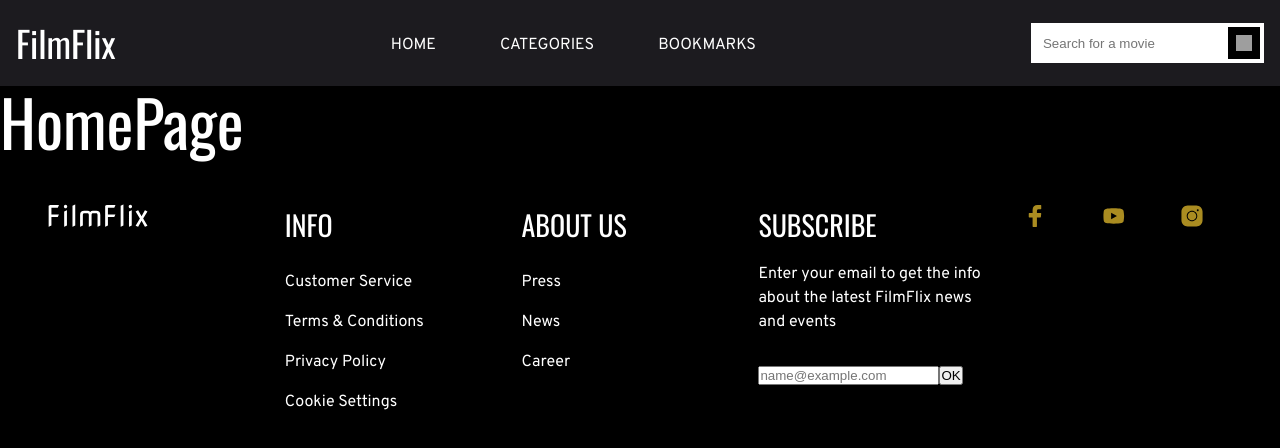
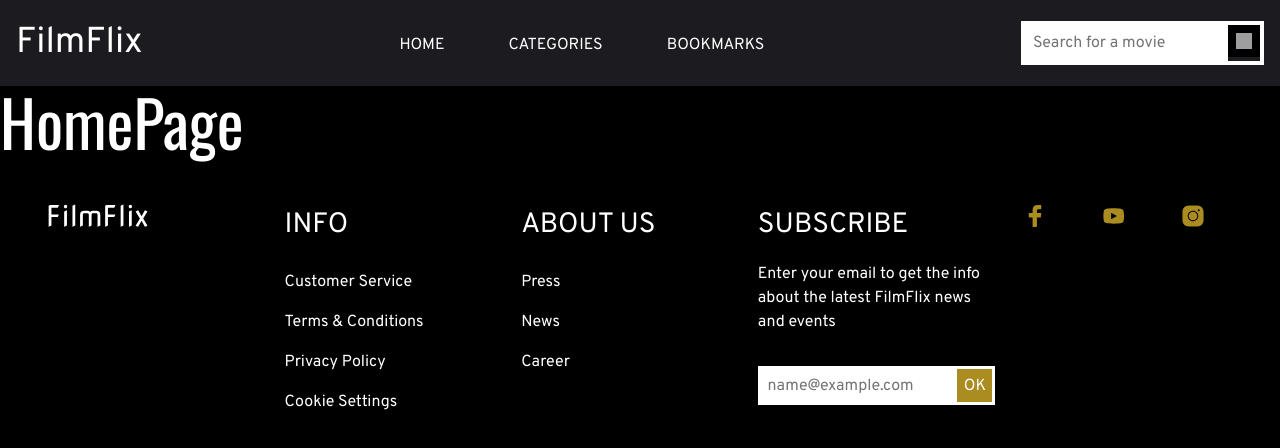
Before and after one commit to Filmflix-FED22G/filmflix, a React (Vite) app: page / in a window 1280 px wide. Shown: the top 448 px of the page. Built offline with nearby package versions, Linux system fonts and the light colour scheme; grey boxes are pictures that could not be loaded.

Commit message:
Css custom styling for h3, h4 and input fields

```diff
--- a/src/index.css
+++ b/src/index.css
@@ -71,10 +71,14 @@ h2 {
 
 h3 {
   font-size: var(--font-size-l);
+  font-family: 'Overpass', sans-serif;
+  font-weight: var(--font-weight-regular);
 }
 
 h4 {
   font-size: var(--font-size-m);
+  font-family: 'Overpass', sans-serif;
+  font-weight: var(--font-weight-regular);
 }
 
 h5 {
@@ -99,18 +103,27 @@ a {
 a:hover {
   text-decoration: underline;
 }
+input {
+  font-family: 'Overpass', sans-serif;
+  font-size: var(--font-size-s);
+  border:none;
+  color: var(--color-placeholder-text);
+  padding-left: 0.6rem;
 
-/* ----- Just added in case we need it ----- */
+}
 
-/* button {
+ button {
   border-radius: 0;
-  border: none;
-  padding: 0.8rem;
+  border: 0.2rem solid var(--color-light);
+  padding: 0.4rem;
   font-size: 1rem;
   cursor: pointer;
   transition: 0.25s;
+  background-color: var(--color-accent);
+  color: var(--color-light);
+  font-family: 'Overpass', sans-serif;
+  font-size: var(--font-size-s);
 }
 button:hover {
-  background-color: var(--color-light);
-  color: var(--color-dark-grey);
-} */
+  background-color: var(--color-dark-grey);
+}
```
